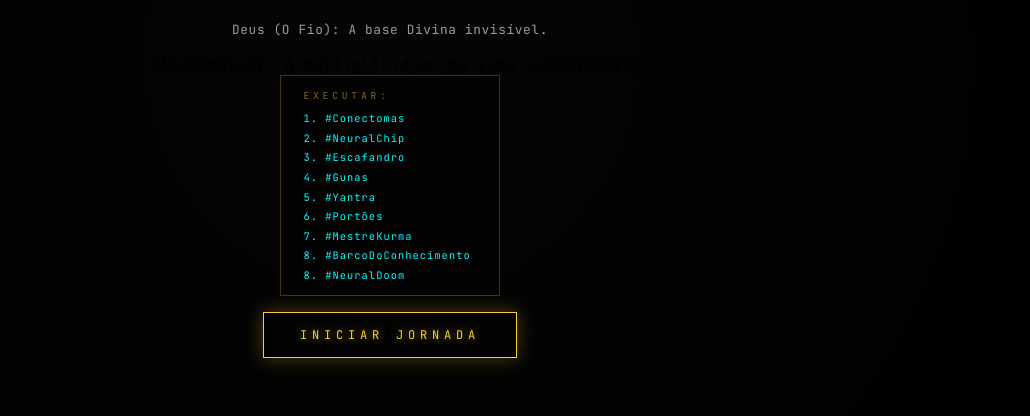
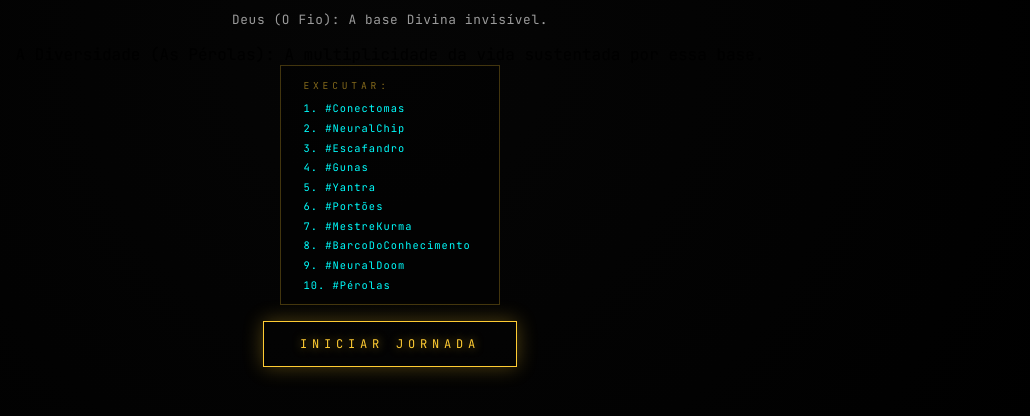
Before and after one commit to flavioparah/atmai-site-concept, a website: page cap10.html in a window 1280 px wide. Shown: the part 344-760 px from the top of the page, without its empty margins (250-1280 px from the left). Drawn offline with Linux system fonts and the light colour scheme; a web font is replaced by a local one.

Commit message:
Update cap10.html

```diff
--- a/cap10.html
+++ b/cap10.html
@@ -578,7 +578,8 @@
             <a href="portoes.html" style="font-family:'JetBrains Mono',monospace;font-size:0.65rem;color:#00ffff;text-decoration:none;letter-spacing:0.1em;" onmouseover="this.style.textShadow='0 0 10px #00ffff'" onmouseout="this.style.textShadow='none'">6. #Portões</a>
             <a href="perolas.html" style="font-family:'JetBrains Mono',monospace;font-size:0.65rem;color:#00ffff;text-decoration:none;letter-spacing:0.1em;" onmouseover="this.style.textShadow='0 0 10px #00ffff'" onmouseout="this.style.textShadow='none'">7. #MestreKurma</a>
             <a href="barco.html" style="font-family:'JetBrains Mono',monospace;font-size:0.65rem;color:#00ffff;text-decoration:none;letter-spacing:0.1em;" onmouseover="this.style.textShadow='0 0 10px #00ffff'" onmouseout="this.style.textShadow='none'">8. #BarcoDoConhecimento</a>
-            <a href="doom.html" style="font-family:'JetBrains Mono',monospace;font-size:0.65rem;color:#00ffff;text-decoration:none;letter-spacing:0.1em;" onmouseover="this.style.textShadow='0 0 10px #00ffff'" onmouseout="this.style.textShadow='none'">8. #NeuralDoom</a>
+            <a href="doom.html" style="font-family:'JetBrains Mono',monospace;font-size:0.65rem;color:#00ffff;text-decoration:none;letter-spacing:0.1em;" onmouseover="this.style.textShadow='0 0 10px #00ffff'" onmouseout="this.style.textShadow='none'">9. #NeuralDoom</a>
+            <a href="doom.html" style="font-family:'JetBrains Mono',monospace;font-size:0.65rem;color:#00ffff;text-decoration:none;letter-spacing:0.1em;" onmouseover="this.style.textShadow='0 0 10px #00ffff'" onmouseout="this.style.textShadow='none'">10. #Pérolas</a>
         </div>
     </div>
 
```
